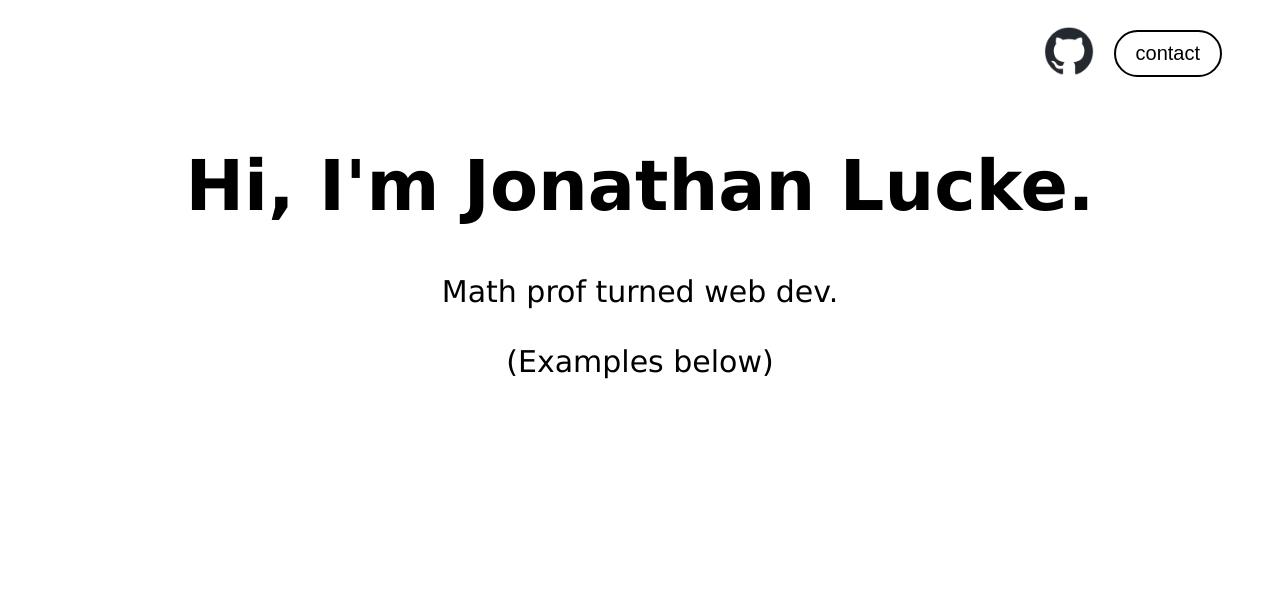
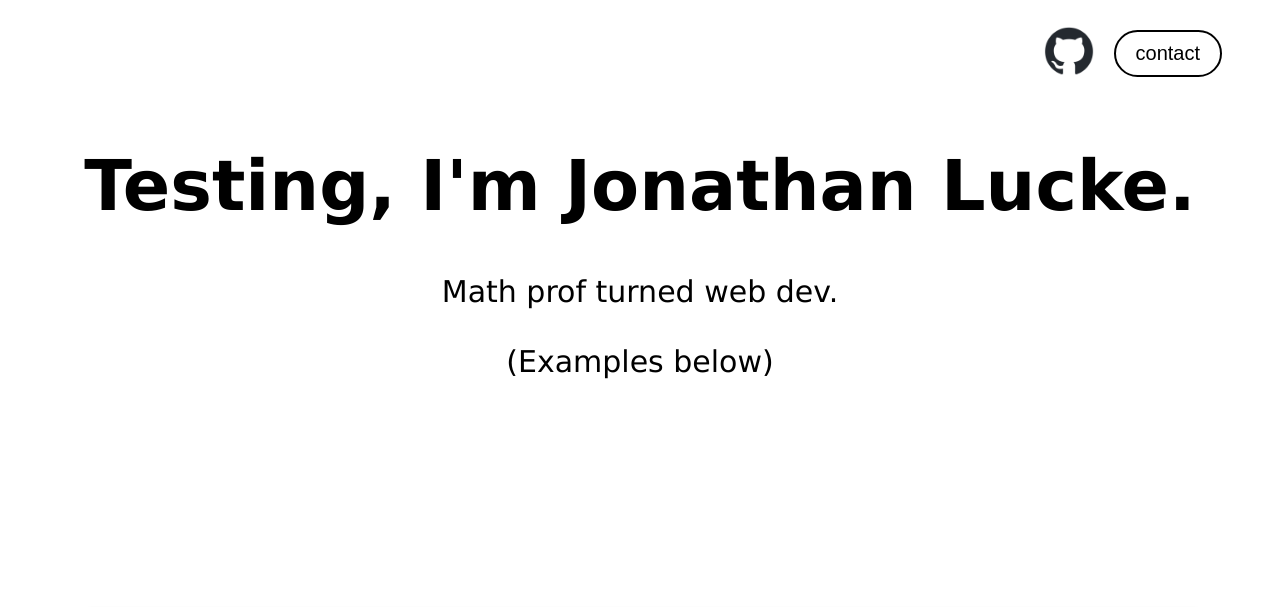
Before and after one commit to j-lucke/portfolio, a plain HTML site: page index.html in a window 1280 px wide. Shown: the top 607 px of the page. Drawn offline with Linux system fonts and the light colour scheme.

Commit message:
still testing hostinger

```diff
--- a/index.html
+++ b/index.html
@@ -19,7 +19,7 @@
 
 
     <div id="intro">
-        <h1>Hi, I'm Jonathan Lucke.</h1>
+        <h1>Testing, I'm Jonathan Lucke.</h1>
         <p>Math prof turned web dev.<br><br>(Examples below)</examples></p>
     </div>
 
```
